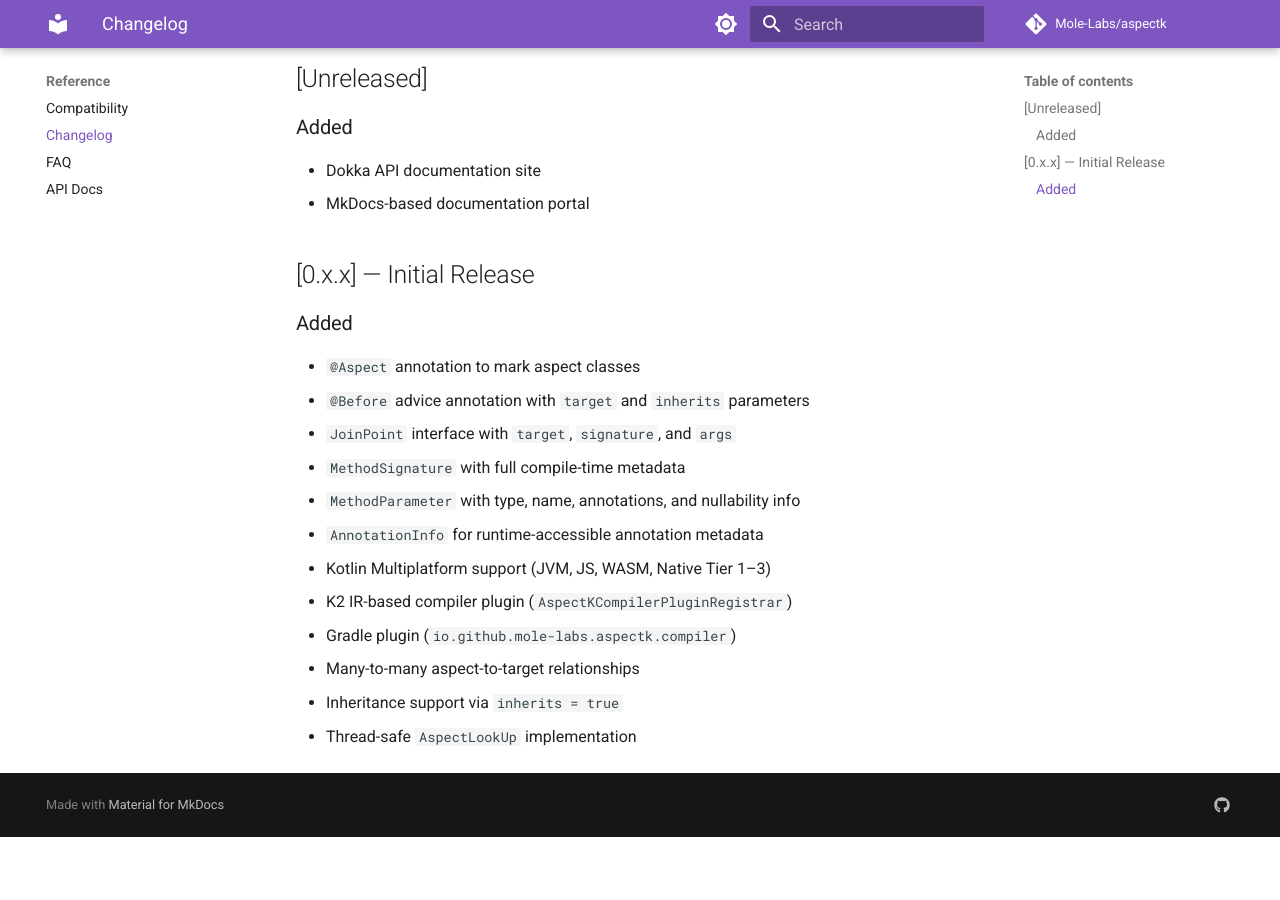
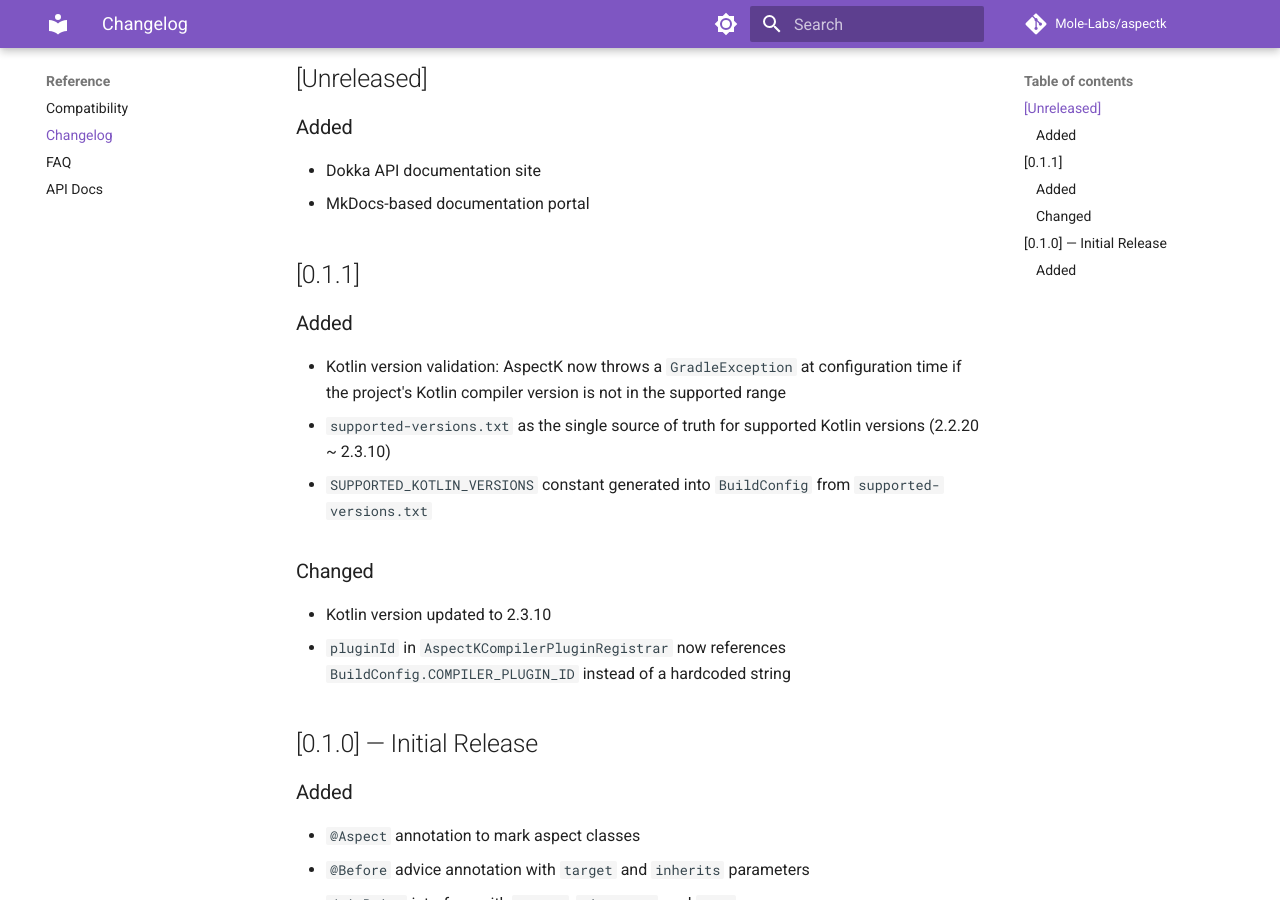
Before and after one commit to Mole-Labs/aspectk, an MkDocs documentation site: the page built from docs/reference/changelog.md, in a window 1280 px wide and 900 px high, scrolled down 274 px. Built offline with MkDocs 1.6.1 and Material for MkDocs 9.7.7, drawn with Linux system fonts in a browser that asks for light colours; comment, search, counter and statistics services are not loaded; before the commit the page ends 1111 px from its top, so only the background shows below that.

Commit message:
참조된 변경 사항을 바탕으로 작성한 커밋 메시지입니다.
==== Commit Message ====
feat: Kotlin 버전 검증 로직 추가 및 지원 범위 확대 (0.1.1)

지원되지 않는 Kotlin 버전에서 빌드 시 명시적인 에러를 발생시키는 검증 로직을 추가하고, 지원 버전을 2.3.10까지 확대했습니다.

- **Kotlin 버전 검증 및 지원 확대**:
    - 빌드 설정 시 프로젝트의 Kotlin 컴파일러 버전이 지원 범위를 벗어나면 `GradleException`을 발생시키도록 개선했습니다.
    - `supported-versions.txt`를 통해 지원 버전을 관리하며, 현재 지원 범위를 `2.2.20 ~ 2.3.10`으로 업데이트했습니다.
    - `BuildConfig`에 `SUPPORTED_KOTLIN_VERSIONS` 상수를 추가하여 관리 효율성을 높였습니다.

- **기타 변경 사항**:
    - Kotlin 버전을 `2.3.10`으로 업그레이드했습니다.
    - `AspectKCompilerPluginRegistrar`에서 하드코딩된 `pluginId`를 `BuildConfig.COMPILER_PLUGIN_ID` 참조 방식으로 변경했습니다.
    - 문서(`compatibility.md`, `changelog.md`)에 0.1.1 버전의 변경 사항과 호환성 정보를 반영했습니다.

```diff
--- a/docs/reference/changelog.md
+++ b/docs/reference/changelog.md
@@ -11,7 +11,18 @@ and this project adheres to [Semantic Versioning](https://semver.org/spec/v2.0.0
 - Dokka API documentation site
 - MkDocs-based documentation portal
 
-## [0.x.x] — Initial Release
+## [0.1.1]
+
+### Added
+- Kotlin version validation: AspectK now throws a `GradleException` at configuration time if the project's Kotlin compiler version is not in the supported range
+- `supported-versions.txt` as the single source of truth for supported Kotlin versions (2.2.20 ~ 2.3.10)
+- `SUPPORTED_KOTLIN_VERSIONS` constant generated into `BuildConfig` from `supported-versions.txt`
+
+### Changed
+- Kotlin version updated to 2.3.10
+- `pluginId` in `AspectKCompilerPluginRegistrar` now references `BuildConfig.COMPILER_PLUGIN_ID` instead of a hardcoded string
+
+## [0.1.0] — Initial Release
 
 ### Added
 - `@Aspect` annotation to mark aspect classes
```
Also changed, not shown: docs/reference/compatibility.md (+1 -0 lines).
